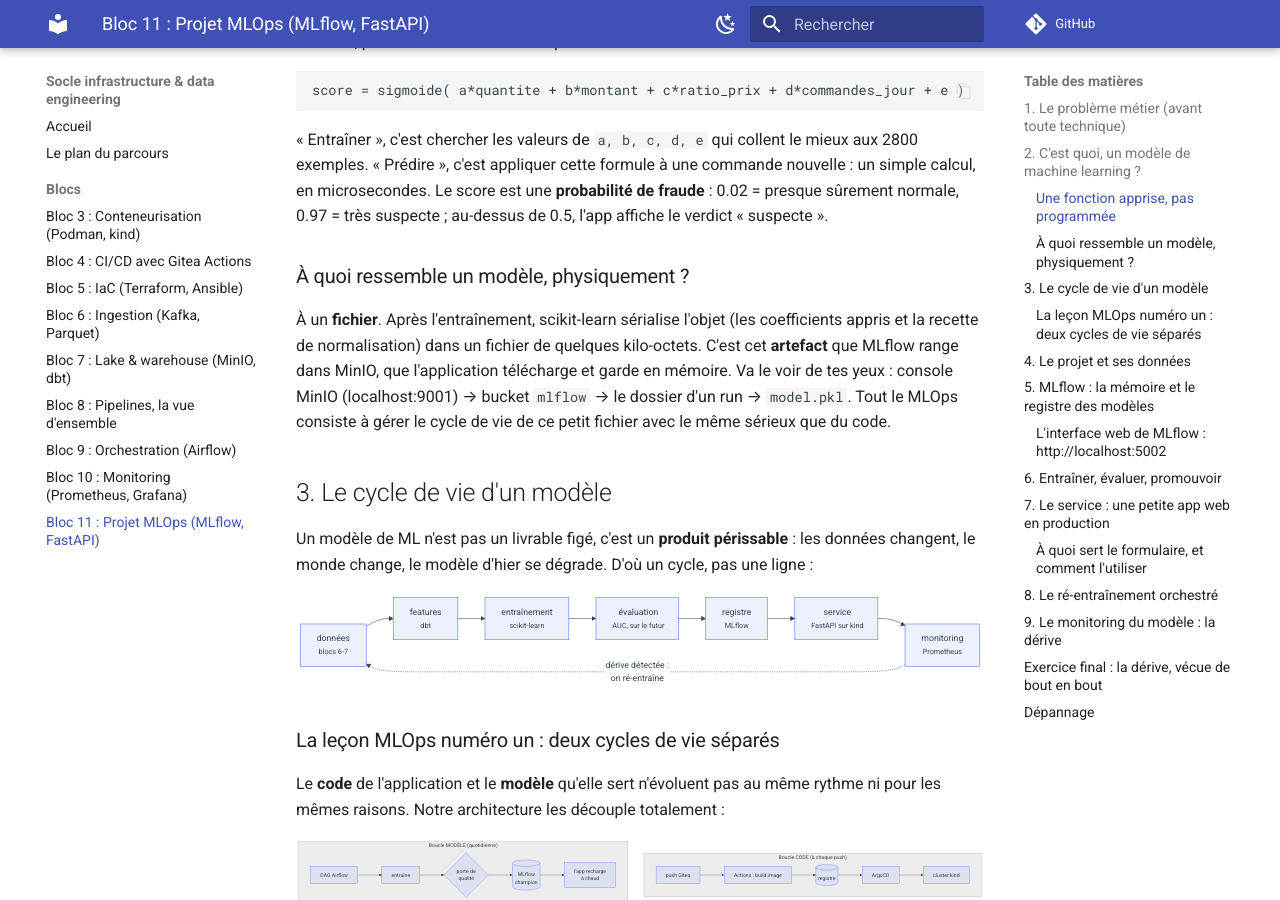
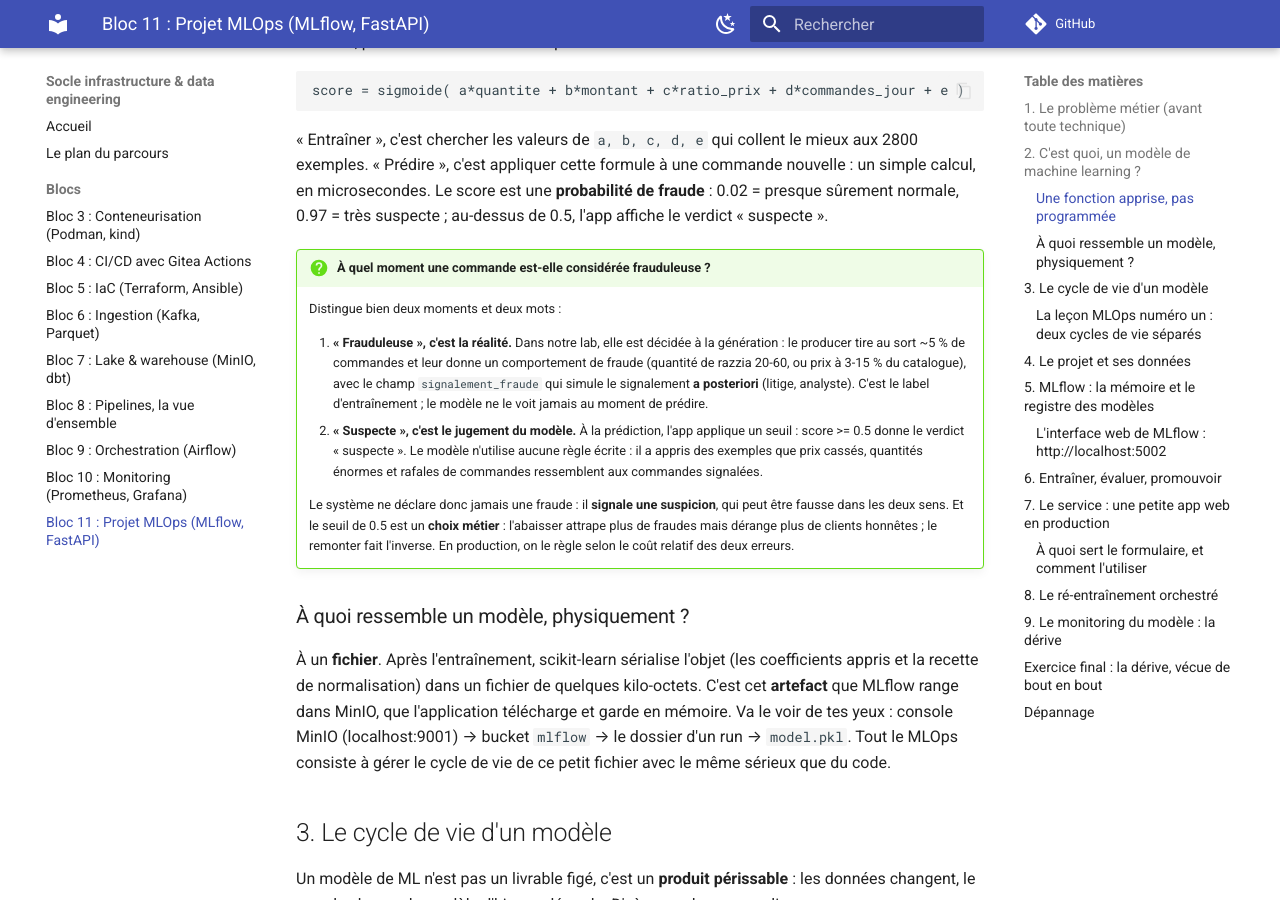
Before and after one commit to menraromial/tuto-infra, an MkDocs documentation site: the page built from docs/blocs/bloc11-mlops.md, in a window 1280 px wide and 900 px high, scrolled down 2024 px. Built offline with MkDocs 1.6.1 and Material for MkDocs 9.7.7, drawn with Linux system fonts in a browser that asks for light colours; comment, search, counter and statistics services are not loaded.

Commit message:
docs(bloc11): clarifier frauduleuse (réalité, label) vs suspecte (prédiction, seuil)

```diff
--- a/docs/blocs/bloc11-mlops.md
+++ b/docs/blocs/bloc11-mlops.md
@@ -59,6 +59,28 @@ mieux aux 2800 exemples. « Prédire », c'est appliquer cette formule à une
 commande nouvelle : un simple calcul, en microsecondes. Le score est une
 **probabilité de fraude** : 0.02 = presque sûrement normale, 0.97 = très
 suspecte ; au-dessus de 0.5, l'app affiche le verdict « suspecte ».
+
+!!! question "À quel moment une commande est-elle considérée frauduleuse ?"
+    Distingue bien deux moments et deux mots :
+
+    1. **« Frauduleuse », c'est la réalité.** Dans notre lab, elle est
+       décidée à la génération : le producer tire au sort ~5 % de commandes
+       et leur donne un comportement de fraude (quantité de razzia 20-60,
+       ou prix à 3-15 % du catalogue), avec le champ `signalement_fraude`
+       qui simule le signalement **a posteriori** (litige, analyste).
+       C'est le label d'entraînement ; le modèle ne le voit jamais au
+       moment de prédire.
+    2. **« Suspecte », c'est le jugement du modèle.** À la prédiction,
+       l'app applique un seuil : score >= 0.5 donne le verdict
+       « suspecte ». Le modèle n'utilise aucune règle écrite : il a appris
+       des exemples que prix cassés, quantités énormes et rafales de
+       commandes ressemblent aux commandes signalées.
+
+    Le système ne déclare donc jamais une fraude : il **signale une
+    suspicion**, qui peut être fausse dans les deux sens. Et le seuil de
+    0.5 est un **choix métier** : l'abaisser attrape plus de fraudes mais
+    dérange plus de clients honnêtes ; le remonter fait l'inverse. En
+    production, on le règle selon le coût relatif des deux erreurs.
 
 ### À quoi ressemble un modèle, physiquement ?
 
```
